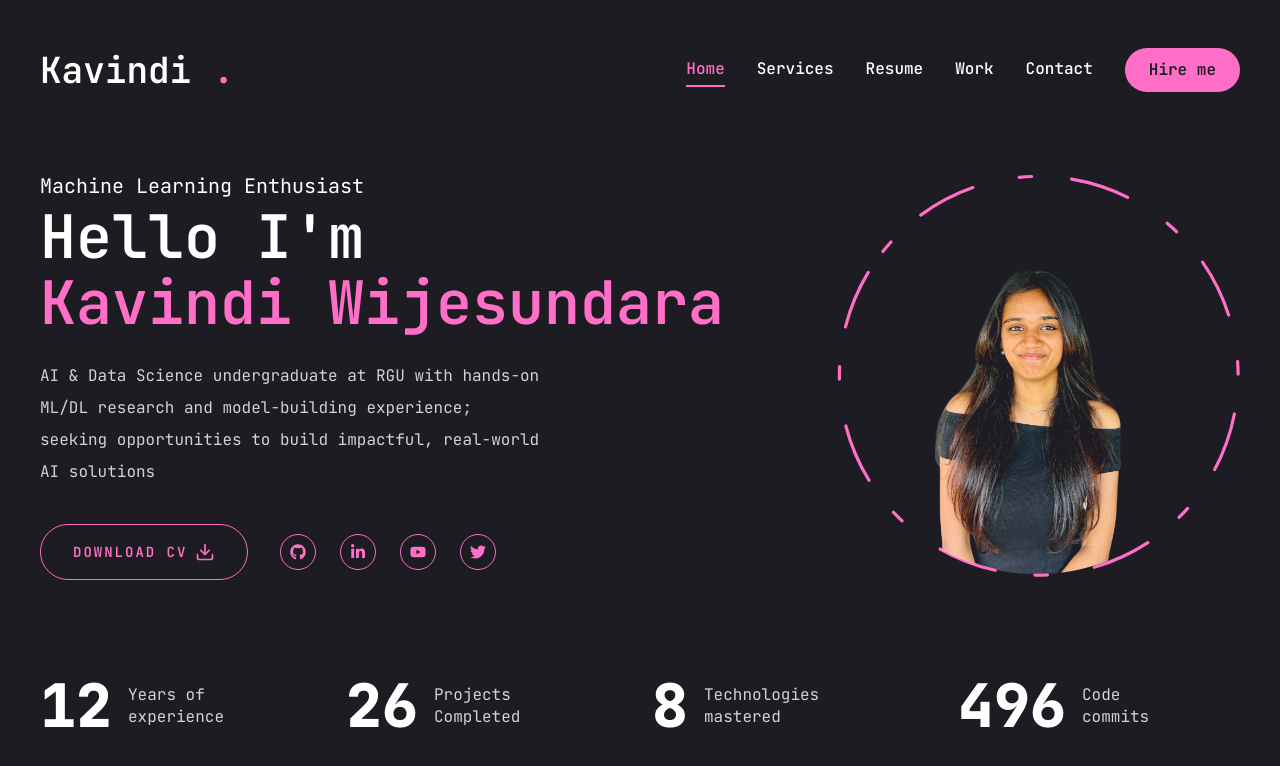
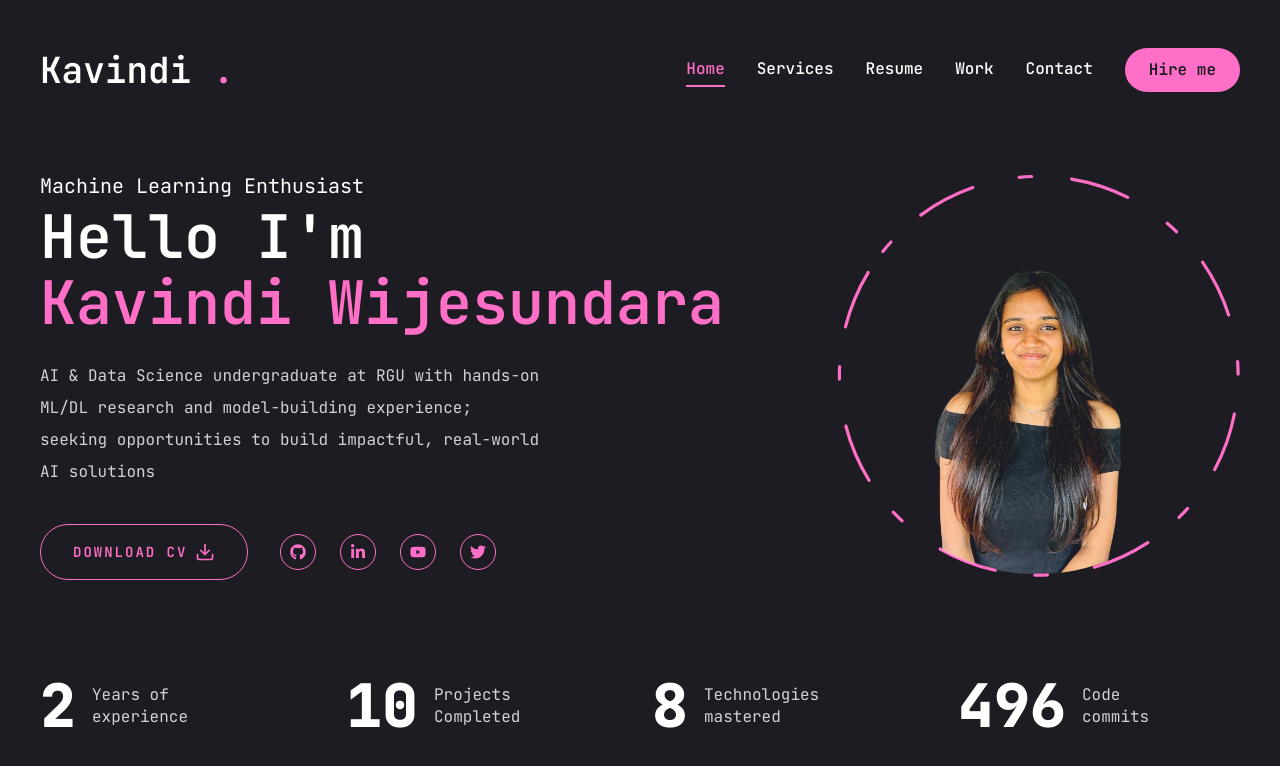
Before and after one commit to kavi-910/Portforlio, a Next.js app in the folder kavindi-portfolio/my-app/: page / in a window 1280 px wide. Shown: the top 766 px of the page. Built offline with nearby package versions, Linux system fonts and the light colour scheme.

Commit message:
feat(my-app): update Stats.jsx

```diff
--- a/kavindi-portfolio/my-app/components/Stats.jsx
+++ b/kavindi-portfolio/my-app/components/Stats.jsx
@@ -4,11 +4,11 @@ import CountUp from "react-countup";
 
 const stats = [
     {
-        num:12,
+        num:2,
         text:"Years of experience",
     },
     {
-        num:26,
+        num:10,
         text:"Projects Completed",
     },
     {
```
